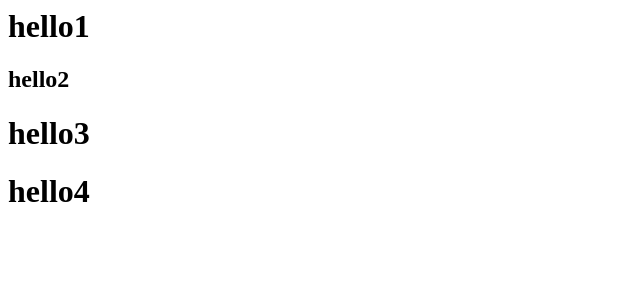
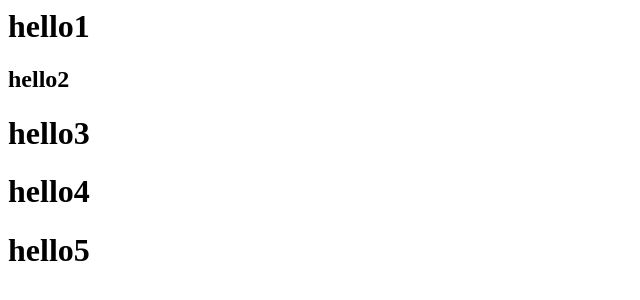
Before and after one commit to Pravardhana/samplegit, a plain HTML site: page index.html in a window 1280 px wide. Shown: the whole page, without its empty margins (0-640 px from the left). Drawn offline with Linux system fonts and the light colour scheme.

Commit message:
branch1 commit

```diff
--- a/index.html
+++ b/index.html
@@ -2,3 +2,4 @@
 <h2>hello2</h2>
 <h1>hello3</h1>
 <h1>hello4</h1>
+<h1>hello5</h1>
```
